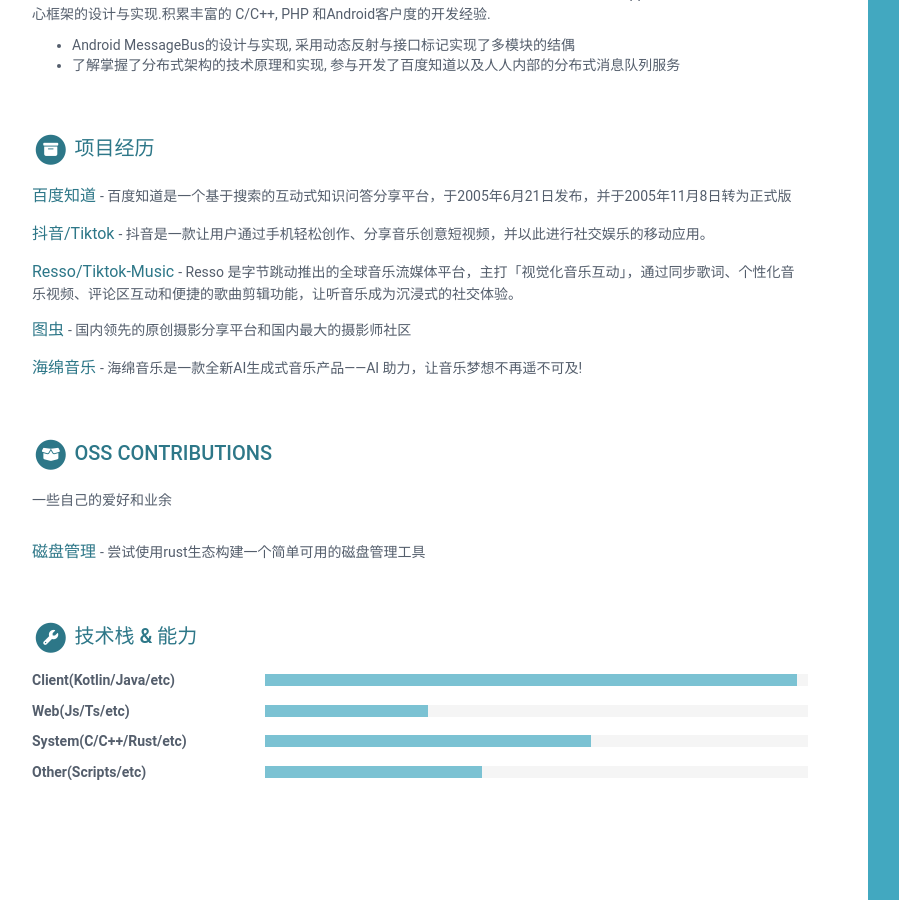
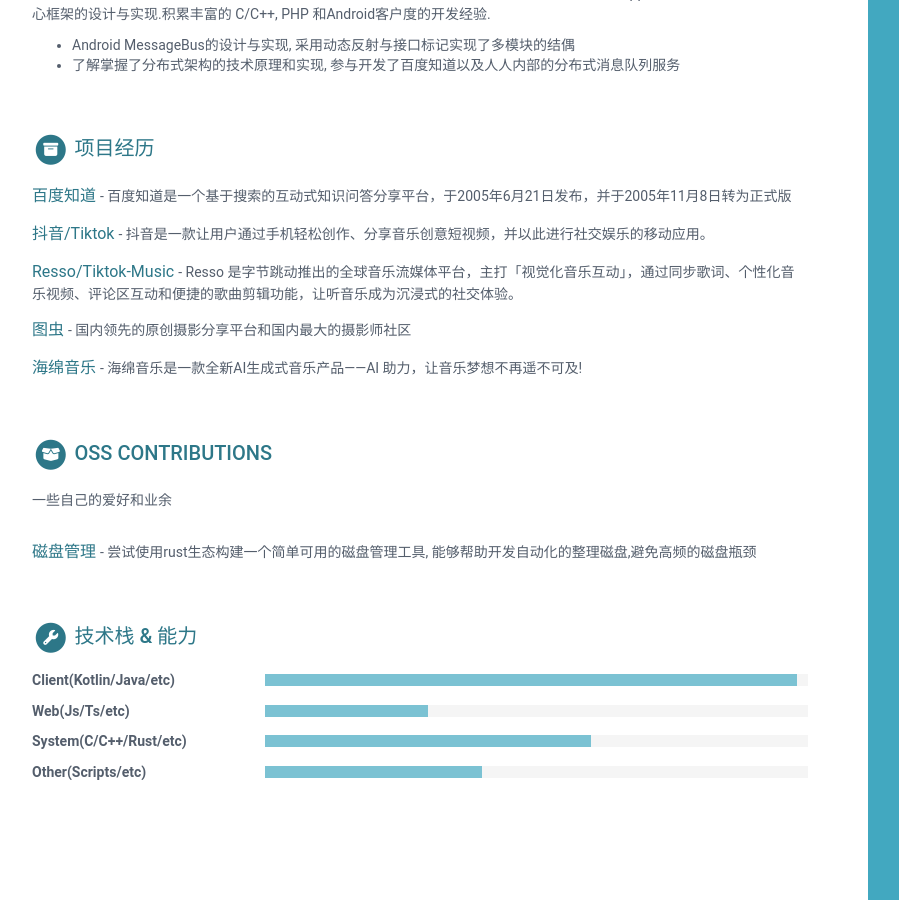
Before and after one commit to fancy2110/fancy2110.github.io, a Jekyll site: the page built from print.html, in a window 1280 px wide and 900 px high, scrolled down 1027 px. Shown: the whole window, without its empty margins (28-927 px from the left). Built offline with Jekyll 4.4.1, drawn with Linux system fonts in a browser that asks for light colours; nearby versions of some CDN libraries; library files that are not in the unit come from our copies.

Commit message:
feat:添加开源项目支持

```diff
--- a/_data/data.yml
+++ b/_data/data.yml
@@ -138,7 +138,7 @@
   contributions:
     - title: 磁盘管理
       link: "https://github.com/fancy2110/cleaner"
-      tagline: "尝试使用rust生态构建一个简单可用的磁盘管理工具"
+      tagline: "尝试使用rust生态构建一个简单可用的磁盘管理工具, 能够帮助开发自动化的整理磁盘,避免高频的磁盘瓶颈"
 
 skills:
   title: 技术栈 &amp; 能力
```
